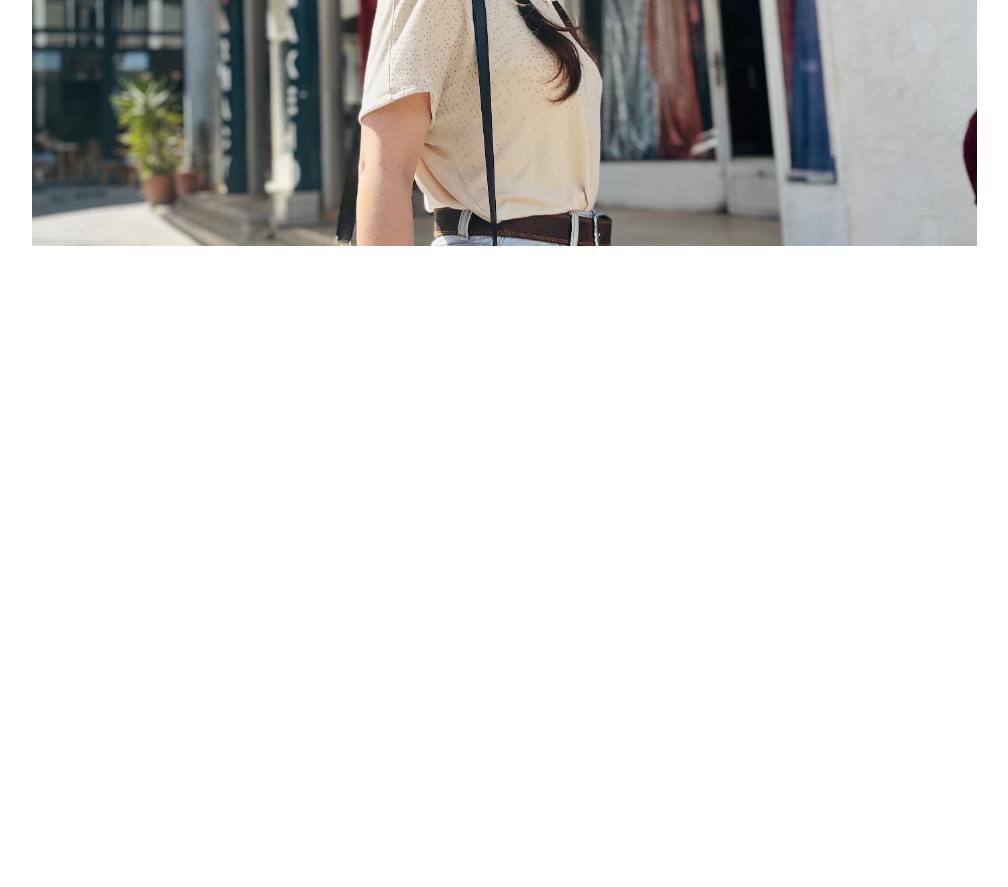
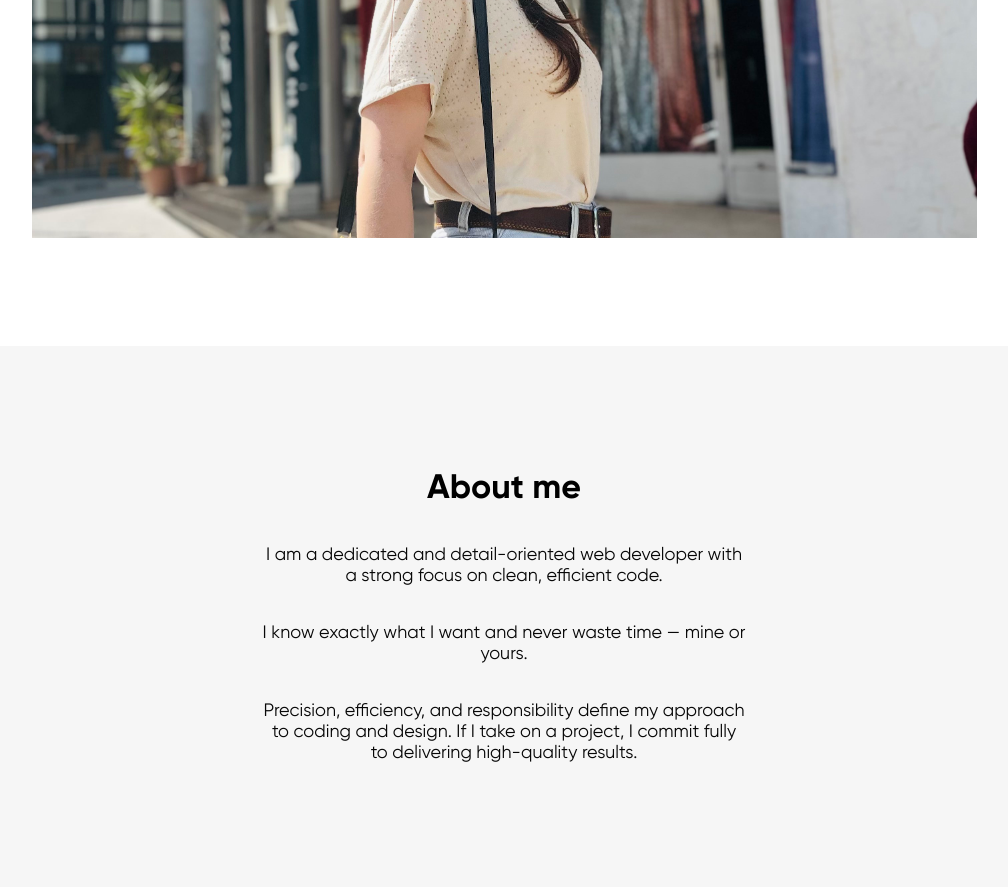
Before and after one commit to KonnyDaugh/portfolio_natalia_diachenko, a website built with Parcel: page src/index.html in a window 1280 px wide. Shown: the part 580-1467 px from the top of the page, without its empty margins (136-1144 px from the left). Before the commit the page ends 942 px from the top, so only its background shows below. Built offline with nearby package versions, Linux system fonts and the light colour scheme.

Commit message:
Made about section

```diff
--- a/src/index.html
+++ b/src/index.html
@@ -33,6 +33,26 @@
       </div>
     </section>
 
+    <section class="about">
+      <div class="container">
+        <h2 class="about__title">About me</h2>
+        <div class="about__text">
+          <p>
+            I am a dedicated and detail-oriented web developer with a strong
+            focus on clean, efficient code.
+          </p>
+          <p>
+            I know exactly what I want and never waste time — mine or yours.
+          </p>
+          <p>
+            Precision, efficiency, and responsibility define my approach to
+            coding and design. If I take on a project, I commit fully to
+            delivering high-quality results.
+          </p>
+        </div>
+      </div>
+    </section>
+
     <script type="module" src="js/script.js"></script>
   </body>
 </html>
--- /dev/null
+++ b/src/sass/blocks/about.scss
@@ -0,0 +1,21 @@
+@use '../base/variables.scss' as *;
+
+.about {
+    padding: 120px 0 107px 0;
+    background-color: $light-grey;
+    &__title {
+        margin: 0 auto;
+        text-align: center;
+    }
+    &__text {
+        margin: 18px auto 0 auto;
+        width: 485px;
+        display: flex;
+        flex-direction: column;
+        p {
+            text-align: center;
+            font-size: 18px;
+            color: $black;
+        }
+    }
+}
--- a/src/sass/style.scss
+++ b/src/sass/style.scss
@@ -1,4 +1,5 @@
 @use '../sass/blocks/promo.scss';
+@use '../sass/blocks/about.scss';
 
 @font-face {
     font-family: 'Gilroy';
@@ -22,6 +23,7 @@
 }
 
 body {
+    margin: 0;
     font-family: 'Gilroy', sans-serif;
 }
 
```
Also changed, not shown: dist/index.html, 2 other files.
